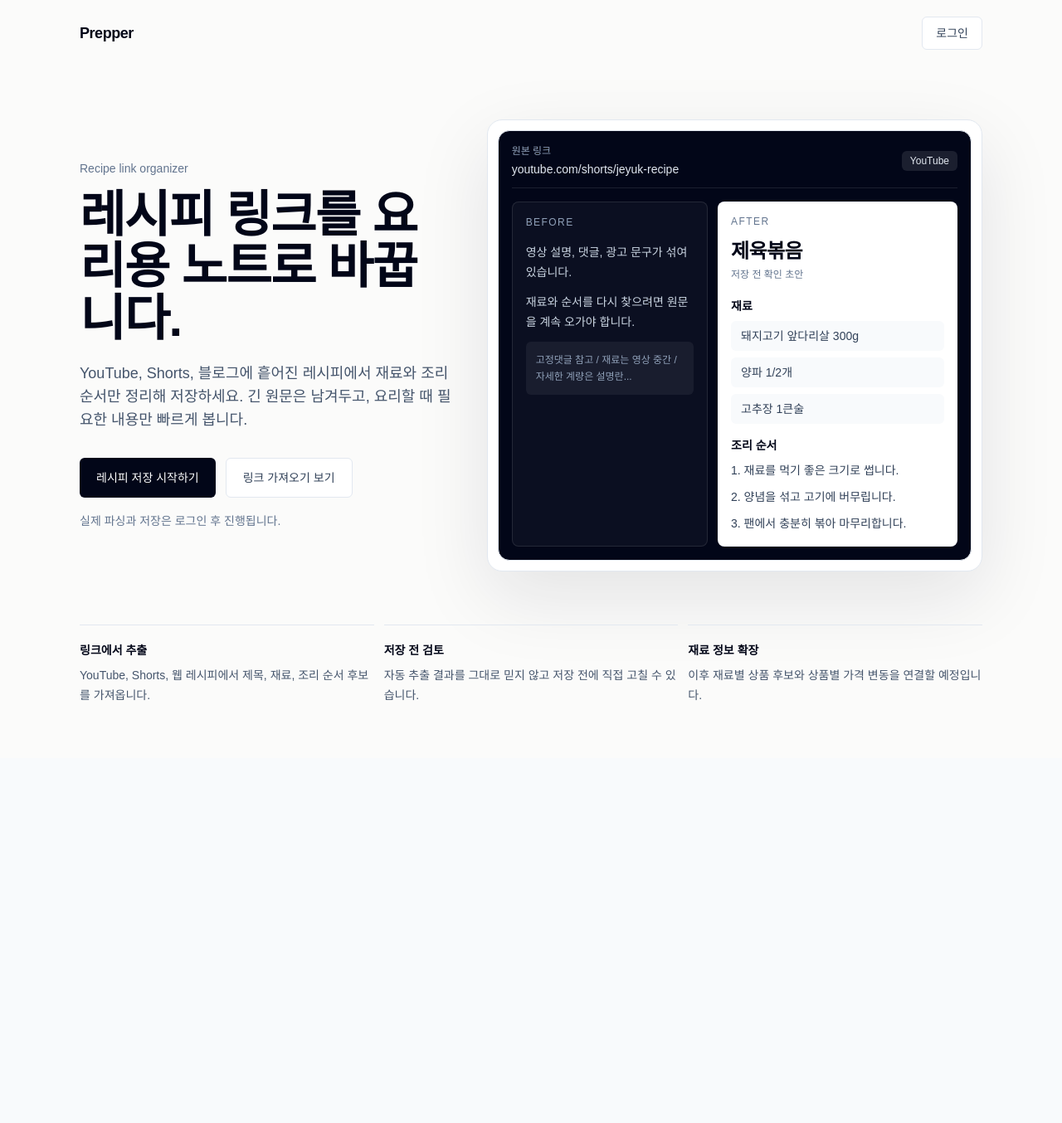
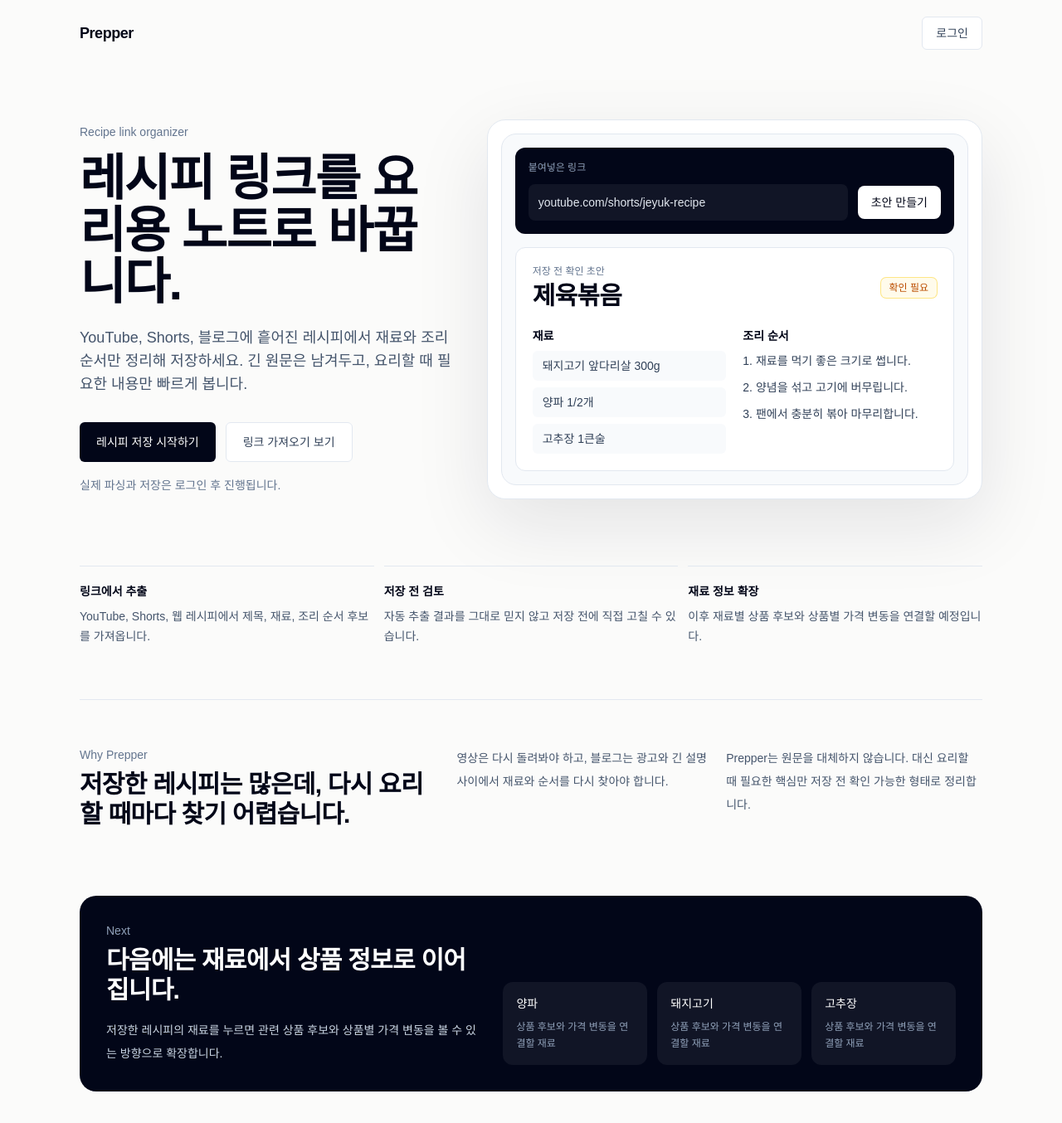
Before and after one commit to YoungSeungJang/prepper, a Next.js app in the folder apps/web/: page / in a window 1280 px wide. Shown: the top 1354 px of the page at 83% size. Before the commit the page ends 914 px from the top, so only its background shows below. Built offline with nearby package versions, Linux system fonts and the light colour scheme; no server answers.

Commit message:
feat: expand logged out landing page

```diff
--- a/apps/web/app/globals.css
+++ b/apps/web/app/globals.css
@@ -31,3 +31,39 @@ body {
 ::selection {
   background: #dbeafe;
 }
+
+@keyframes prepperFadeUp {
+  from {
+    opacity: 0;
+    transform: translateY(14px);
+  }
+  to {
+    opacity: 1;
+    transform: translateY(0);
+  }
+}
+
+.prepper-fade-up {
+  animation: prepperFadeUp 640ms ease-out both;
+}
+
+.prepper-fade-up-delay-1 {
+  animation: prepperFadeUp 640ms ease-out 120ms both;
+}
+
+.prepper-fade-up-delay-2 {
+  animation: prepperFadeUp 640ms ease-out 220ms both;
+}
+
+.prepper-fade-up-delay-3 {
+  animation: prepperFadeUp 640ms ease-out 320ms both;
+}
+
+@media (prefers-reduced-motion: reduce) {
+  .prepper-fade-up,
+  .prepper-fade-up-delay-1,
+  .prepper-fade-up-delay-2,
+  .prepper-fade-up-delay-3 {
+    animation: none;
+  }
+}
--- a/apps/web/app/page.tsx
+++ b/apps/web/app/page.tsx
@@ -30,8 +30,8 @@ export default async function Home() {
           </Link>
         </header>
 
-        <section className="mx-auto grid w-full max-w-6xl gap-10 px-5 pb-16 pt-10 sm:px-8 sm:pt-16 lg:grid-cols-[minmax(0,0.86fr)_minmax(460px,1.14fr)] lg:items-center">
-          <div className="max-w-xl">
+        <section className="mx-auto grid w-full max-w-6xl gap-10 px-5 pb-20 pt-10 sm:px-8 sm:pt-16 lg:grid-cols-[minmax(0,0.86fr)_minmax(460px,1.14fr)] lg:items-center">
+          <div className="prepper-fade-up max-w-xl">
             <p className="text-sm font-medium text-slate-500">Recipe link organizer</p>
             <h1 className="mt-4 text-5xl font-semibold leading-[1.04] tracking-tight text-slate-950 sm:text-6xl">
               레시피 링크를 요리용 노트로 바꿉니다.
@@ -59,43 +59,36 @@ export default async function Home() {
             </p>
           </div>
 
-          <div className="rounded-[18px] border border-slate-200 bg-white p-3 shadow-[0_30px_90px_rgba(15,23,42,0.10)]">
-            <div className="rounded-[14px] border border-slate-200 bg-slate-950 p-4 text-white">
-              <div className="flex items-center justify-between border-b border-white/10 pb-3">
-                <div>
-                  <p className="text-xs font-medium text-slate-400">원본 링크</p>
-                  <p className="mt-1 text-sm text-slate-200">youtube.com/shorts/jeyuk-recipe</p>
+          <div className="prepper-fade-up-delay-1 rounded-[22px] border border-slate-200 bg-white p-4 shadow-[0_30px_90px_rgba(15,23,42,0.10)]">
+            <div className="rounded-[18px] border border-slate-200 bg-[#f8fafc] p-4">
+              <div className="rounded-xl bg-slate-950 p-4 text-white">
+                <p className="text-xs font-medium text-slate-400">붙여넣은 링크</p>
+                <div className="mt-3 flex flex-col gap-3 sm:flex-row sm:items-center">
+                  <div className="min-w-0 flex-1 rounded-lg bg-white/[0.06] px-3 py-3 text-sm text-slate-200">
+                    youtube.com/shorts/jeyuk-recipe
                   </div>
-                <span className="rounded-md bg-white/10 px-2.5 py-1 text-xs text-slate-200">
-                  YouTube
-                </span>
-              </div>
-
-              <div className="mt-4 grid gap-3 md:grid-cols-[0.9fr_1.1fr]">
-                <div className="rounded-lg border border-white/10 bg-white/[0.04] p-4">
-                  <p className="text-xs font-medium uppercase tracking-[0.12em] text-slate-400">
-                    Before
-                  </p>
-                  <div className="mt-4 space-y-3 text-sm leading-6 text-slate-300">
-                    <p>영상 설명, 댓글, 광고 문구가 섞여 있습니다.</p>
-                    <p>재료와 순서를 다시 찾으려면 원문을 계속 오가야 합니다.</p>
-                    <div className="rounded-md bg-white/[0.06] p-3 text-xs leading-5 text-slate-400">
-                      고정댓글 참고 / 재료는 영상 중간 / 자세한 계량은 설명란...
+                  <div className="flex h-10 items-center justify-center rounded-lg bg-white px-4 text-sm font-medium text-slate-950">
+                    초안 만들기
                   </div>
                 </div>
               </div>
 
-                <div className="rounded-lg bg-white p-4 text-slate-950">
-                  <p className="text-xs font-medium uppercase tracking-[0.12em] text-slate-500">
-                    After
-                  </p>
-                  <h2 className="mt-3 text-2xl font-semibold tracking-tight">
+              <div className="mt-4 rounded-xl border border-slate-200 bg-white p-5">
+                <div className="flex flex-wrap items-center justify-between gap-3">
+                  <div>
+                    <p className="text-xs font-medium text-slate-500">저장 전 확인 초안</p>
+                    <h2 className="mt-1 text-3xl font-semibold tracking-tight text-slate-950">
                       제육볶음
                     </h2>
-                  <p className="mt-1 text-xs font-medium text-slate-500">저장 전 확인 초안</p>
-                  <div className="mt-5 grid gap-4">
+                  </div>
+                  <span className="rounded-md bg-amber-50 px-2.5 py-1 text-xs font-medium text-amber-700 ring-1 ring-amber-200">
+                    확인 필요
+                  </span>
+                </div>
+
+                <div className="mt-5 grid gap-5 md:grid-cols-2">
                   <div>
-                      <p className="text-sm font-semibold">재료</p>
+                    <p className="text-sm font-semibold text-slate-950">재료</p>
                     <ul className="mt-2 grid gap-2 text-sm text-slate-700">
                       <li className="rounded-md bg-slate-50 px-3 py-2">돼지고기 앞다리살 300g</li>
                       <li className="rounded-md bg-slate-50 px-3 py-2">양파 1/2개</li>
@@ -103,7 +96,7 @@ export default async function Home() {
                     </ul>
                   </div>
                   <div>
-                      <p className="text-sm font-semibold">조리 순서</p>
+                    <p className="text-sm font-semibold text-slate-950">조리 순서</p>
                     <ol className="mt-2 grid gap-2 text-sm leading-6 text-slate-700">
                       <li>1. 재료를 먹기 좋은 크기로 썹니다.</li>
                       <li>2. 양념을 섞고 고기에 버무립니다.</li>
@@ -114,10 +107,9 @@ export default async function Home() {
               </div>
             </div>
           </div>
-          </div>
         </section>
 
-        <section className="mx-auto grid w-full max-w-6xl gap-3 px-5 pb-16 sm:px-8 md:grid-cols-3">
+        <section className="prepper-fade-up-delay-2 mx-auto grid w-full max-w-6xl gap-3 px-5 pb-16 sm:px-8 md:grid-cols-3">
           <div className="border-t border-slate-200 pt-5">
             <p className="text-sm font-semibold text-slate-950">링크에서 추출</p>
             <p className="mt-2 text-sm leading-6 text-slate-600">
@@ -135,6 +127,54 @@ export default async function Home() {
             <p className="mt-2 text-sm leading-6 text-slate-600">
               이후 재료별 상품 후보와 상품별 가격 변동을 연결할 예정입니다.
             </p>
+          </div>
+        </section>
+
+        <section className="mx-auto w-full max-w-6xl px-5 pb-20 sm:px-8">
+          <div className="prepper-fade-up-delay-2 grid gap-8 border-t border-slate-200 pt-14 lg:grid-cols-[0.8fr_1.2fr]">
+            <div>
+              <p className="text-sm font-medium text-slate-500">Why Prepper</p>
+              <h2 className="mt-2 text-3xl font-semibold tracking-tight text-slate-950">
+                저장한 레시피는 많은데, 다시 요리할 때마다 찾기 어렵습니다.
+              </h2>
+            </div>
+            <div className="grid gap-4 text-sm leading-7 text-slate-600 sm:grid-cols-2">
+              <p>
+                영상은 다시 돌려봐야 하고, 블로그는 광고와 긴 설명 사이에서 재료와 순서를
+                다시 찾아야 합니다.
+              </p>
+              <p>
+                Prepper는 원문을 대체하지 않습니다. 대신 요리할 때 필요한 핵심만 저장 전
+                확인 가능한 형태로 정리합니다.
+              </p>
+            </div>
+          </div>
+        </section>
+
+        <section className="mx-auto w-full max-w-6xl px-5 pb-24 sm:px-8">
+          <div className="prepper-fade-up-delay-3 rounded-[20px] bg-slate-950 p-6 text-white sm:p-8">
+            <div className="grid gap-8 lg:grid-cols-[0.9fr_1.1fr] lg:items-end">
+              <div>
+                <p className="text-sm font-medium text-slate-400">Next</p>
+                <h2 className="mt-2 text-3xl font-semibold tracking-tight">
+                  다음에는 재료에서 상품 정보로 이어집니다.
+                </h2>
+                <p className="mt-4 text-sm leading-7 text-slate-300">
+                  저장한 레시피의 재료를 누르면 관련 상품 후보와 상품별 가격 변동을 볼 수
+                  있는 방향으로 확장합니다.
+                </p>
+              </div>
+              <div className="grid gap-3 sm:grid-cols-3">
+                {["양파", "돼지고기", "고추장"].map((name) => (
+                  <div key={name} className="rounded-xl bg-white/[0.06] p-4">
+                    <p className="text-sm font-medium">{name}</p>
+                    <p className="mt-2 text-xs leading-5 text-slate-400">
+                      상품 후보와 가격 변동을 연결할 재료
+                    </p>
+                  </div>
+                ))}
+              </div>
+            </div>
           </div>
         </section>
       </main>
```
Also changed, not shown: 2 other files (tests, documents, lock files or other folders). Lines whose indentation alone changed are shown as unchanged.
